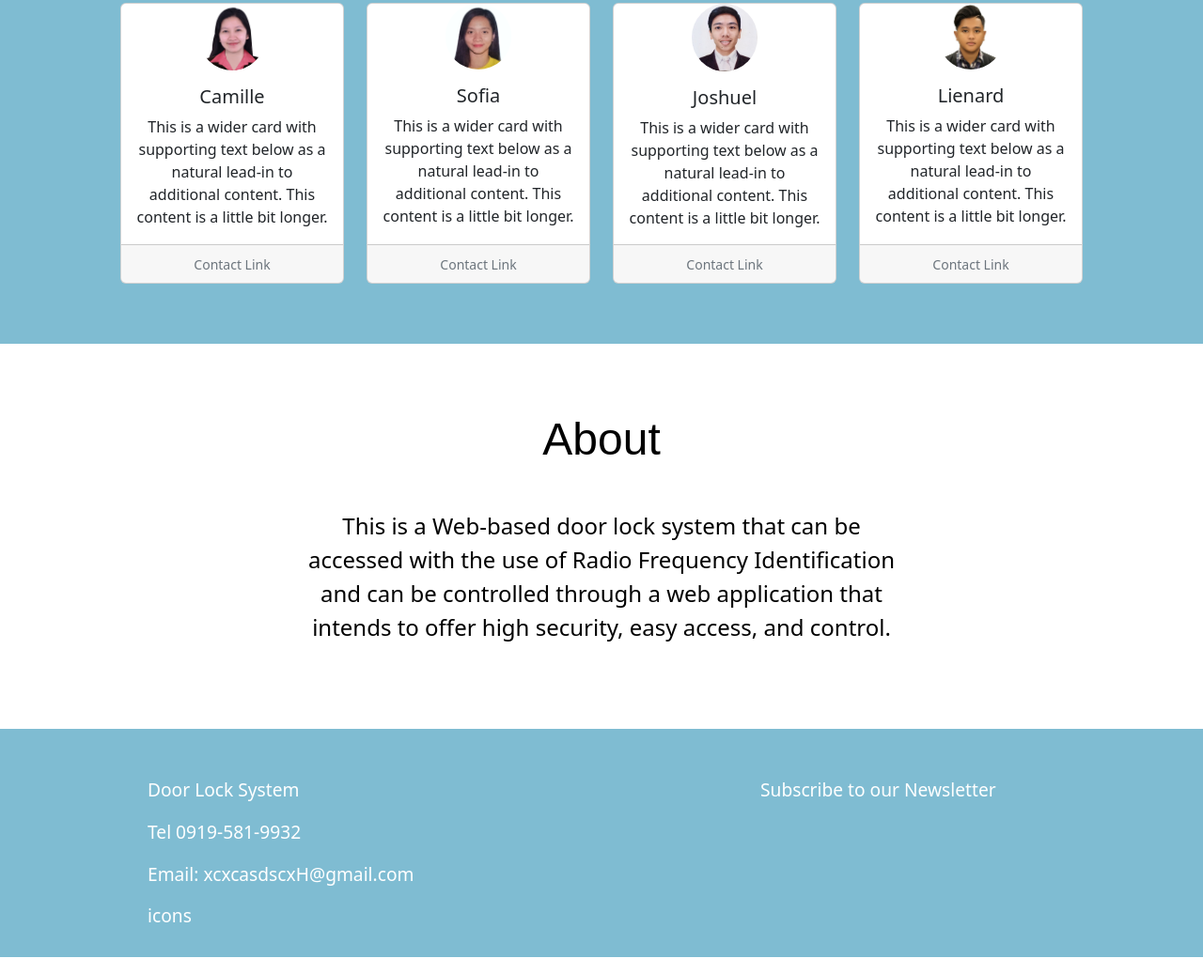
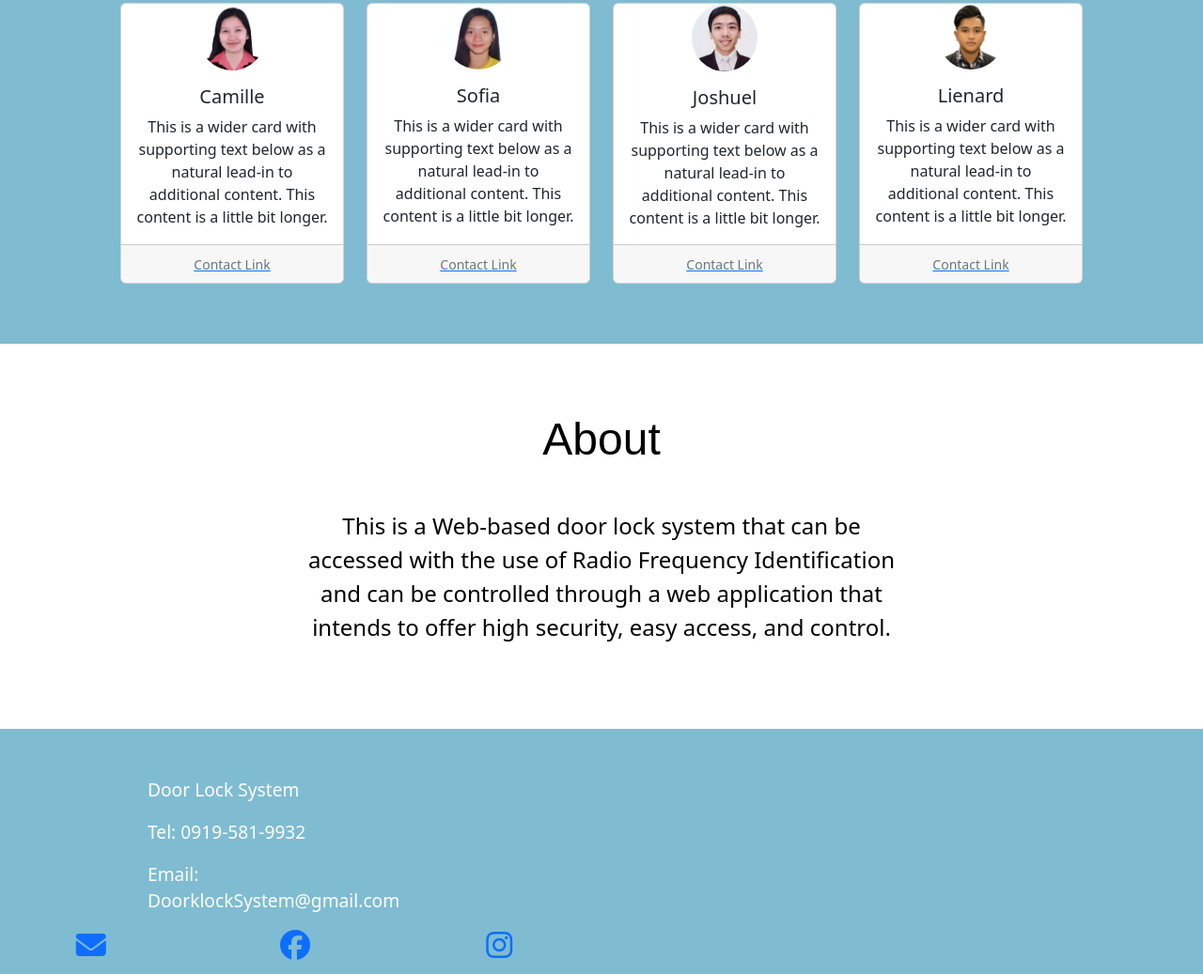
Before and after one commit to lienarddz/doorlock, a plain HTML site: page index.html in a window 1280 px wide. Shown: the part 1140-2177 px from the top of the page at 94% size. Drawn offline with nearby package versions, Linux system fonts and the light colour scheme.

Commit message:
index_sep_28

```diff
--- a/index.html
+++ b/index.html
@@ -95,7 +95,9 @@
             <p class="card-text">This is a wider card with supporting text below as a natural lead-in to additional content. This content is a little bit longer.</p>
           </div>
           <div class="card-footer">
+            <a href="#">
             <small class="text-muted">Contact Link</small>
+            </a>
           </div>
         </div>
       </div>
@@ -107,7 +109,9 @@
             <p class="card-text">This is a wider card with supporting text below as a natural lead-in to additional content. This content is a little bit longer.</p>
           </div>
           <div class="card-footer">
+            <a href="#">
             <small class="text-muted">Contact Link</small>
+            </a>
           </div>
         </div>
       </div>
@@ -119,7 +123,9 @@
             <p class="card-text">This is a wider card with supporting text below as a natural lead-in to additional content. This content is a little bit longer.</p>
           </div>
           <div class="card-footer">
+            <a href="#">
             <small class="text-muted">Contact Link</small>
+            </a>
           </div>
         </div>
       </div>
@@ -131,7 +137,9 @@
             <p class="card-text">This is a wider card with supporting text below as a natural lead-in to additional content. This content is a little bit longer.</p>
           </div>
           <div class="card-footer">
+            <a href="#">
             <small class="text-muted">Contact Link</small>
+            </a>
           </div>
         </div>
       </div>
@@ -152,16 +160,33 @@
     <div class="row footer-row">
 
       <div class="col-lg-6">
-      <p class = "footer-p">Door Lock System</p>
-      <p class = "footer-p">Tel 0919-581-9932</p>
-      <p class = "footer-p">Email: xcxcasdscxH@gmail.com</p>
-      <p class = "footer-p">icons</p>
+        <p class="footer-p">Door Lock System</p>
+        <p class="footer-p">Tel: 0919-581-9932</p>
+        <p class="footer-p">Email: DoorklockSystem@gmail.com</p>
+
+        <div class="row footer-div">
+          <div class="footer-icon col-lg-4">
+            <a href="https://www.google.com/intl/fil/gmail/about/">
+            <i class="fa-solid fa-envelope email_ fa-2x"></i>
+            </a>
           </div>
 
-    <div class="col-lg-6">
-      <p class = "footer-p">Subscribe to our Newsletter</p>
+          <div class="footer-icon col-lg-4">
+            <a href="https://www.facebook.com/">
+            <i class="fa-brands fa-facebook fa-2x"></i>
+            </a>
           </div>
 
+
+
+          <div class="footer-icon col-lg-4">
+            <a href="https://www.instagram.com/">
+            <i class="fa-brands fa-instagram fa-2x"></i>
+            </a>
+          </div>
+
+
+        </div>
     </div>
   </section>
 
```
Lines whose indentation alone changed are shown as unchanged.
